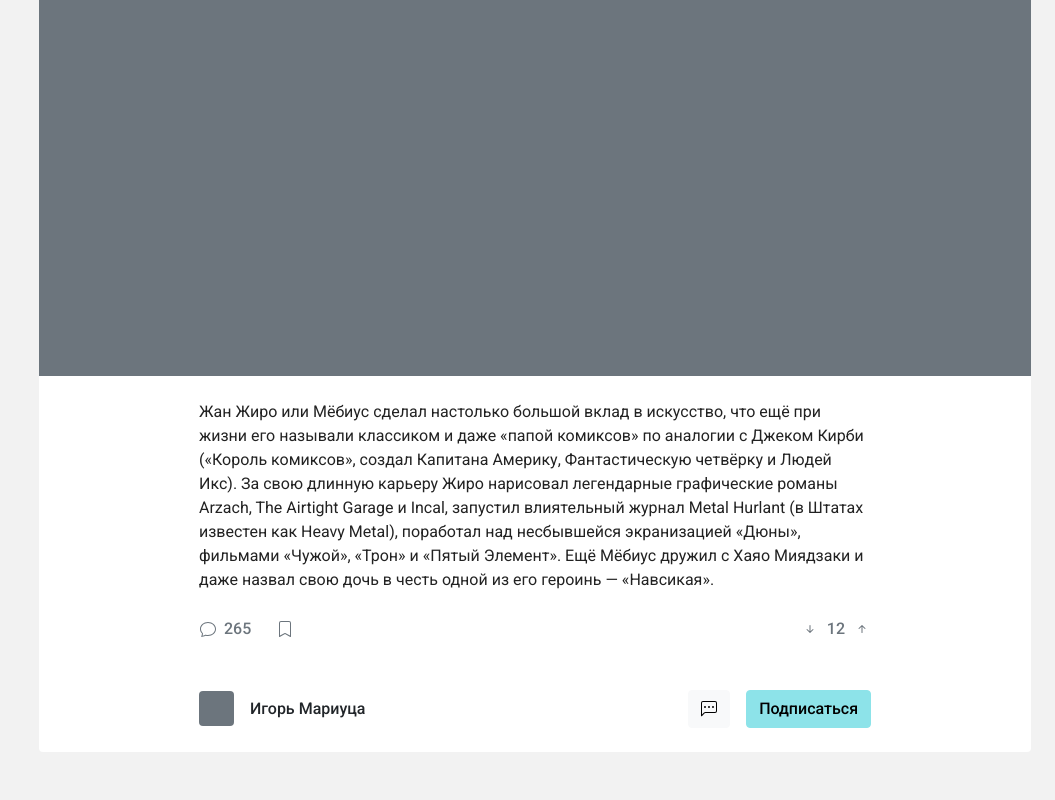
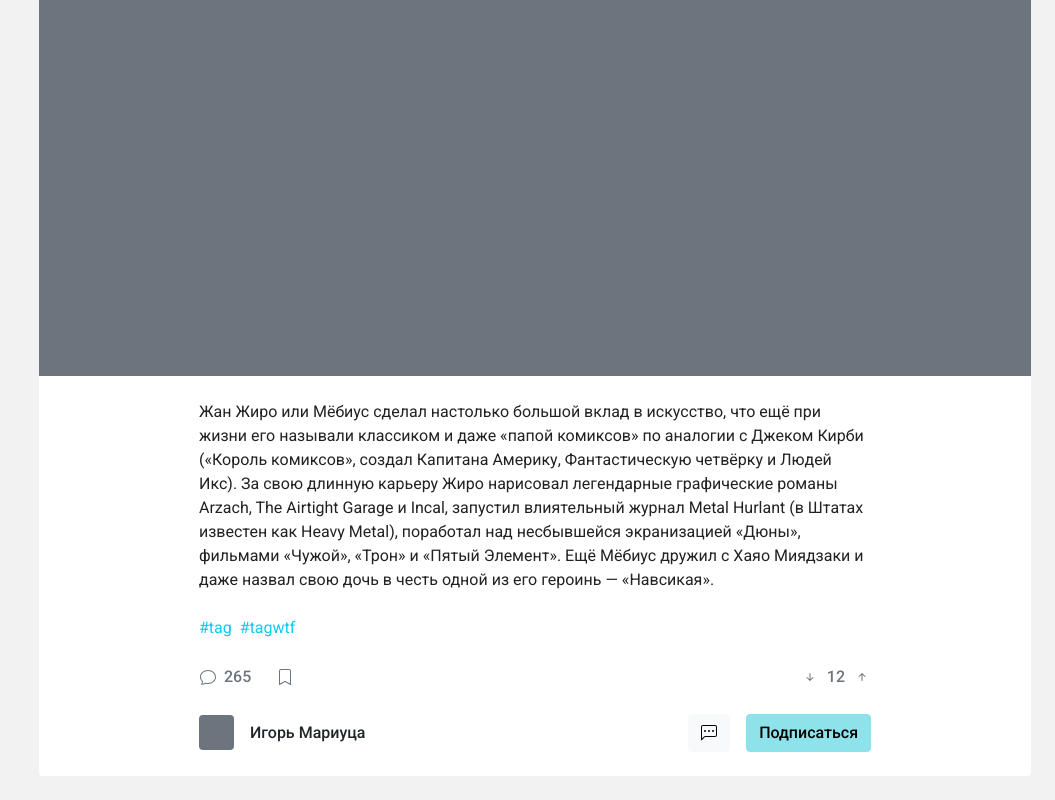
Before and after one commit to igormariuta/blog-front, a React (Create React App) app: page /p/1 in a window 1280 px wide. Shown: the part 284-1084 px from the top of the page, without its empty margins (225-1280 px from the left). Before the commit the page ends 1060 px from the top, so only its background shows below. Built offline with nearby package versions, Linux system fonts and the light colour scheme.

Commit message:
article page visual up

```diff
--- a/src/components/Article/Article.tsx
+++ b/src/components/Article/Article.tsx
@@ -7,6 +7,7 @@ import {
   PersonPlus,
 } from "react-bootstrap-icons";
 import cn from "classnames";
+import { Link } from "react-router-dom";
 
 function Article() {
   return (
@@ -37,25 +38,27 @@ function Article() {
       </header>
       <main>
         <div className="bg-secondary" style={{ height: "400px" }}></div>
-        <div className={"d-flex justify-content-between"}>
-          <div className="container-sm p-4 pb-0">
-            <p className="mb-0">
-              Жан Жиро или Мёбиус сделал настолько большой вклад в искусство,
-              что ещё при жизни его называли классиком и даже «папой комиксов»
-              по аналогии с Джеком Кирби («Король комиксов», создал Капитана
-              Америку, Фантастическую четвёрку и Людей Икс). За свою длинную
-              карьеру Жиро нарисовал легендарные графические романы Arzach, The
-              Airtight Garage и Incal, запустил влиятельный журнал Metal Hurlant
-              (в Штатах известен как Heavy Metal), поработал над несбывшейся
-              экранизацией «Дюны», фильмами «Чужой», «Трон» и «Пятый Элемент».
-              Ещё Мёбиус дружил с Хаяо Миядзаки и даже назвал свою дочь в честь
-              одной из его героинь — «Навсикая».
-            </p>
-          </div>
+        <div className="container-sm p-4">
+          <p className="mb-0">
+            Жан Жиро или Мёбиус сделал настолько большой вклад в искусство, что
+            ещё при жизни его называли классиком и даже «папой комиксов» по
+            аналогии с Джеком Кирби («Король комиксов», создал Капитана Америку,
+            Фантастическую четвёрку и Людей Икс). За свою длинную карьеру Жиро
+            нарисовал легендарные графические романы Arzach, The Airtight Garage
+            и Incal, запустил влиятельный журнал Metal Hurlant (в Штатах
+            известен как Heavy Metal), поработал над несбывшейся экранизацией
+            «Дюны», фильмами «Чужой», «Трон» и «Пятый Элемент». Ещё Мёбиус
+            дружил с Хаяо Миядзаки и даже назвал свою дочь в честь одной из его
+            героинь — «Навсикая».
+          </p>
+        </div>
+        <div className="container-sm px-4 mb-4 text-info">
+          <span className="me-2">#tag</span>
+          <span className="me-2">#tagwtf</span>
         </div>
       </main>
-      <footer className="container-sm p-4">
-        <div className={"d-flex justify-content-between mb-5"}>
+      <footer className="container-sm p-4 pt-0">
+        <div className={"d-flex justify-content-between mb-4"}>
           <div className="d-flex align-items-center">
             <button className="btn p-0 d-flex align-items-center me-4">
               <Chat className="text-secondary me-2" size={16} />
@@ -76,14 +79,19 @@ function Article() {
           </div>
         </div>
         {/*  */}
-        <div className="d-flex justify-content-between align-items-center">
-          <div className={"d-flex align-items-center me-4 fw-500 text-dark"}>
+        <div className="d-flex justify-content-between  align-items-center">
+          <Link
+            to="/u/1"
+            className={
+              "d-flex align-items-center text-decoration-none me-4 fw-500 text-dark"
+            }
+          >
             <span
               className="d-block rounded-2 bg-secondary me-3"
               style={{ minWidth: "35px", height: "35px" }}
             ></span>
             <span>Игорь Мариуца</span>
-          </div>
+          </Link>
           <div>
             <button className="btn btn-light">
               <ChatLeftDots />
```
